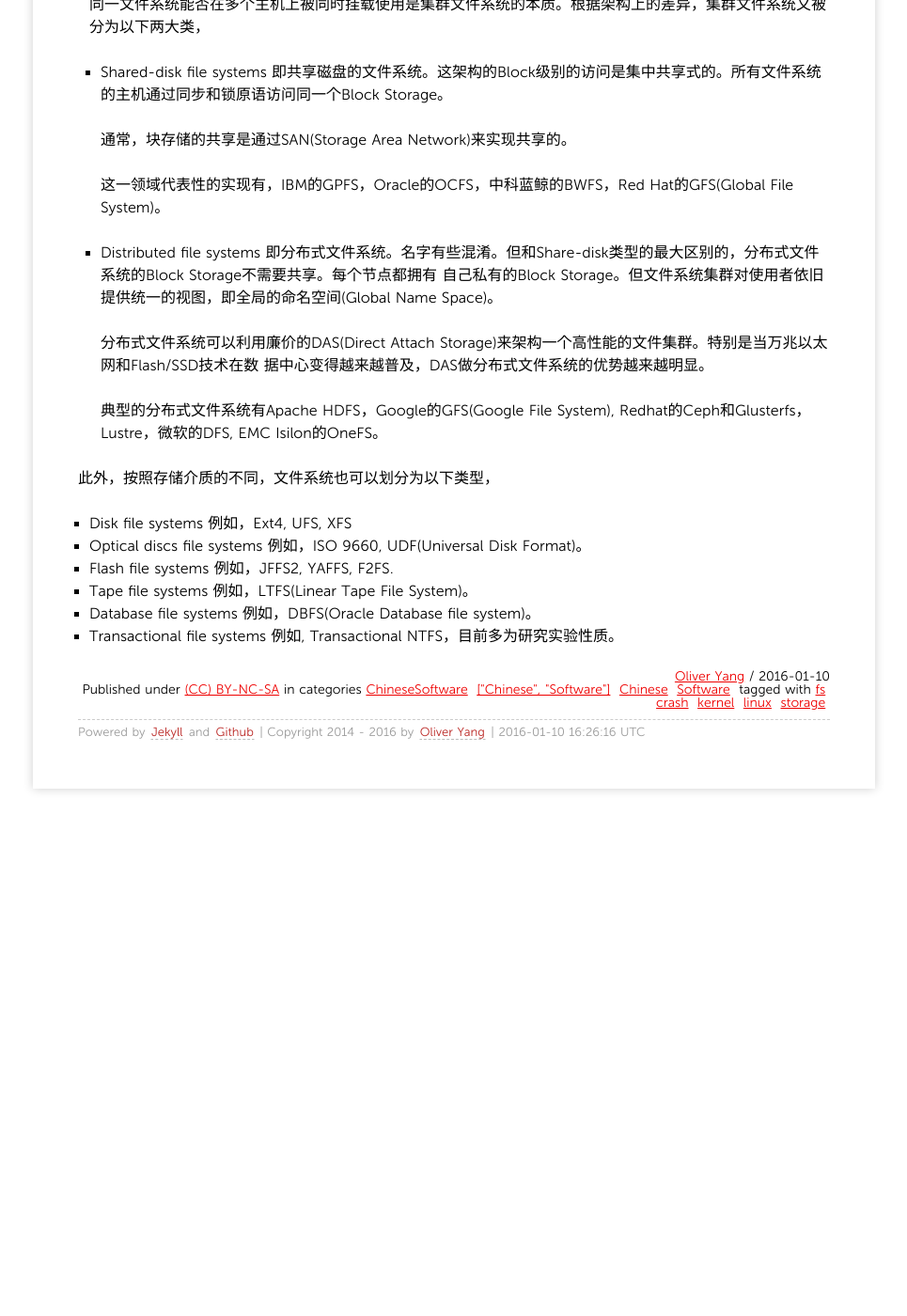
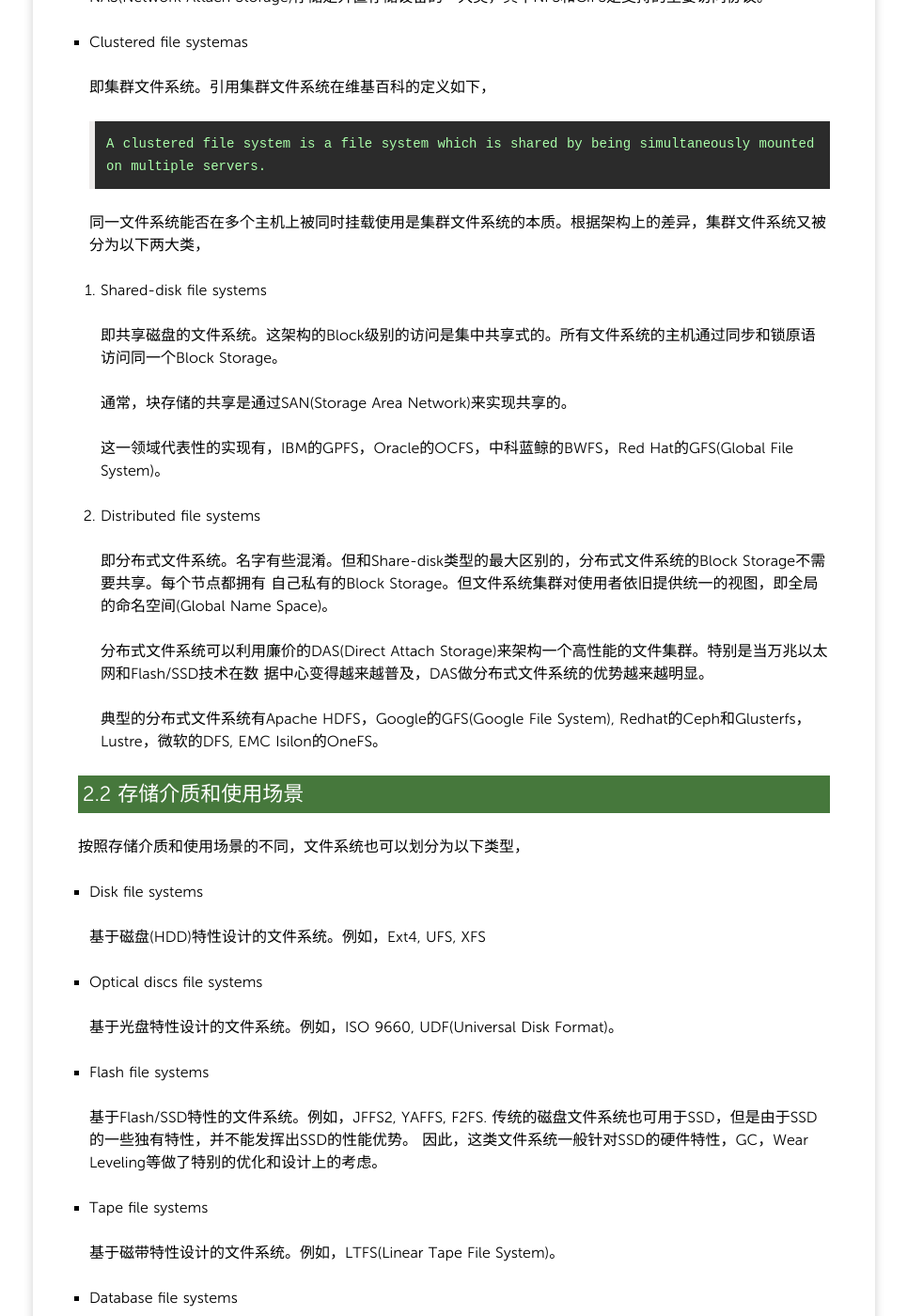
Before and after one commit to yangoliver/yangoliver.github.io, a Jekyll site: the page built from _posts/2016/2016-01-10-linux-file-system-basic-1.md, in a window 1280 px wide and 1400 px high, scrolled down 1723 px. Shown: the whole window at 94% size, without its empty margins (157-1122 px from the left). Built offline with Jekyll 4.4.1, drawn with Linux system fonts in a browser that asks for light colours; Markdown is read by kramdown in place of the engine named in the settings; comment, search, counter and statistics services are not loaded; before the commit the page ends 2610 px from its top, so only the background shows below that; some of the changed text lies outside the part shown.

Commit message:
update: cleanup the format, added more description about fs type

```diff
--- a/_posts/2016/2016-01-10-linux-file-system-basic-1.md
+++ b/_posts/2016/2016-01-10-linux-file-system-basic-1.md
@@ -4,16 +4,18 @@
 categories:
 - [Chinese, Software]
 tags:
-- [fs, crash, kernel, linux, storage]
+- [fs, kernel, linux, storage]
 ---
 
 
 ##1. 什么是文件系统
 
-直接引用来自[维基百科文件系统的定义](http://en.wikipedia.org/wiki/Filesystem),
+直接引用来自[维基百科文件系统的定义](http://en.wikipedia.org/wiki/Filesystem)，
 
-<pre>A file system is a set of abstract data types that are implemented for the storage, hierarchical
-organization, manipulation, navigation, access, and retrieval of data.</pre>
+<pre>A file system is a set of abstract data types that are implemented for the storage,
+hierarchical organization, manipulation, navigation, access, and retrieval of data.</pre>
+
+文件系统就是一套抽象的数据类型，实现了数据的存储，层级组织，操作，浏览，访问和取回。
 
 ##2. 文件系统分类
 
@@ -23,6 +25,8 @@
 	/ws/linux/fs
 	$ ls -dl */ | wc -l
 	71
+
+###2.1 文件系统的架构
 
 按照文件系统的架构，文件系统大致上可以分为以下几类，
 
@@ -40,14 +44,16 @@
 
   即特殊目的文件系统。
 
-  * Pseudo and virtual file systems
-    实现操作系统内核的状态查询，管理控制，和文件抽象功能。例如，procfs, sysfs，tmpfs, debugfs, devfs。
-    实现某种开发框架。例如FUSE(Filesystem in Userspace)提供了一种在用户空间开发文件系统的通用机制。
-	此外，由于近来Docker为代表的容器技术的兴起，使verlayFS，Aufs这类支持对底层多个本地文件系统做union mount的
-	文件系统技术得以广泛应用。
+  1. Pseudo and virtual file systems
 
-  * Cryptographic file systems
-	例如，eCryptfs, SSHFS。专门用于文件系统级别的数据安全加密用途。
+     实现操作系统内核的状态查询，管理控制，和文件抽象功能。例如，procfs, sysfs，tmpfs, debugfs, devfs。
+     实现某种开发框架。例如FUSE(Filesystem in Userspace)提供了一种在用户空间开发文件系统的通用机制。
+     此外，由于近来Docker为代表的容器技术的兴起，使verlayFS，Aufs这类支持对底层多个本地文件系统做union mount的
+     文件系统技术得以广泛应用。
+
+  2. Cryptographic file systems
+
+     专门用于文件系统级别的数据安全加密用途。例如，eCryptfs, SSHFS。
 
 - Network file systems
 
@@ -67,38 +73,58 @@
 
   即集群文件系统。引用集群文件系统在维基百科的定义如下，
 
-  <pre>A clustered file system is a file system which is shared by being simultaneously mounted on multiple servers.</pre>
+  <pre>A clustered file system is a file system which is shared by being simultaneously mounted
+  on multiple servers.</pre>
 
   同一文件系统能否在多个主机上被同时挂载使用是集群文件系统的本质。根据架构上的差异，集群文件系统又被分为以下两大类，
 
-  * Shared-disk file systems
-    即共享磁盘的文件系统。这架构的Block级别的访问是集中共享式的。所有文件系统的主机通过同步和锁原语访问同一个Block Storage。
+  1. Shared-disk file systems
 
-    通常，块存储的共享是通过SAN(Storage Area Network)来实现共享的。
+     即共享磁盘的文件系统。这架构的Block级别的访问是集中共享式的。所有文件系统的主机通过同步和锁原语访问同一个Block Storage。
 
-    这一领域代表性的实现有，IBM的GPFS，Oracle的OCFS，中科蓝鲸的BWFS，Red Hat的GFS(Global File System)。
+     通常，块存储的共享是通过SAN(Storage Area Network)来实现共享的。
 
-  * Distributed file systems
-	即分布式文件系统。名字有些混淆。但和Share-disk类型的最大区别的，分布式文件系统的Block Storage不需要共享。每个节点都拥有
-	自己私有的Block Storage。但文件系统集群对使用者依旧提供统一的视图，即全局的命名空间(Global Name Space)。
+     这一领域代表性的实现有，IBM的GPFS，Oracle的OCFS，中科蓝鲸的BWFS，Red Hat的GFS(Global File System)。
 
-    分布式文件系统可以利用廉价的DAS(Direct Attach Storage)来架构一个高性能的文件集群。特别是当万兆以太网和Flash/SSD技术在数
-    据中心变得越来越普及，DAS做分布式文件系统的优势越来越明显。
+  2. Distributed file systems
 
-    典型的分布式文件系统有Apache HDFS，Google的GFS(Google File System), Redhat的Ceph和Glusterfs，Lustre，微软的DFS,
-	EMC Isilon的OneFS。
+  	 即分布式文件系统。名字有些混淆。但和Share-disk类型的最大区别的，分布式文件系统的Block Storage不需要共享。每个节点都拥有
+	 自己私有的Block Storage。但文件系统集群对使用者依旧提供统一的视图，即全局的命名空间(Global Name Space)。
 
-此外，按照存储介质的不同，文件系统也可以划分为以下类型，
+     分布式文件系统可以利用廉价的DAS(Direct Attach Storage)来架构一个高性能的文件集群。特别是当万兆以太网和Flash/SSD技术在数
+     据中心变得越来越普及，DAS做分布式文件系统的优势越来越明显。
 
-  * Disk file systems
-	例如，Ext4, UFS, XFS
-  * Optical discs file systems
-	例如，ISO 9660, UDF(Universal Disk Format)。
-  * Flash file systems
-    例如，JFFS2, YAFFS, F2FS.
-  * Tape file systems
-	例如，LTFS(Linear Tape File System)。
-  * Database file systems
-	例如，DBFS(Oracle Database file system)。
-  * Transactional file systems
-	例如, Transactional NTFS，目前多为研究实验性质。
+     典型的分布式文件系统有Apache HDFS，Google的GFS(Google File System), Redhat的Ceph和Glusterfs，Lustre，微软的DFS,
+     EMC Isilon的OneFS。
+
+###2.2 存储介质和使用场景
+
+按照存储介质和使用场景的不同，文件系统也可以划分为以下类型，
+
+* Disk file systems
+
+  基于磁盘(HDD)特性设计的文件系统。例如，Ext4, UFS, XFS
+
+* Optical discs file systems
+
+  基于光盘特性设计的文件系统。例如，ISO 9660, UDF(Universal Disk Format)。
+
+* Flash file systems
+
+  基于Flash/SSD特性的文件系统。例如，JFFS2, YAFFS, F2FS.
+  传统的磁盘文件系统也可用于SSD，但是由于SSD的一些独有特性，并不能发挥出SSD的性能优势。
+  因此，这类文件系统一般针对SSD的硬件特性，GC，Wear Leveling等做了特别的优化和设计上的考虑。
+
+* Tape file systems
+
+  基于磁带特性设计的文件系统。例如，LTFS(Linear Tape File System)。
+
+* Database file systems
+
+  为数据库使用场景特别优化的文件系统。例如，DBFS(Oracle Database file system)。
+
+* Transactional file systems
+
+  为支持多个文件操作的原子性设计的文件系统。例如, Transactional NTFS，目前多为研究实验性质。
+
+以上内容在互联网上已有不少论述，在此不一一赘述。
```
